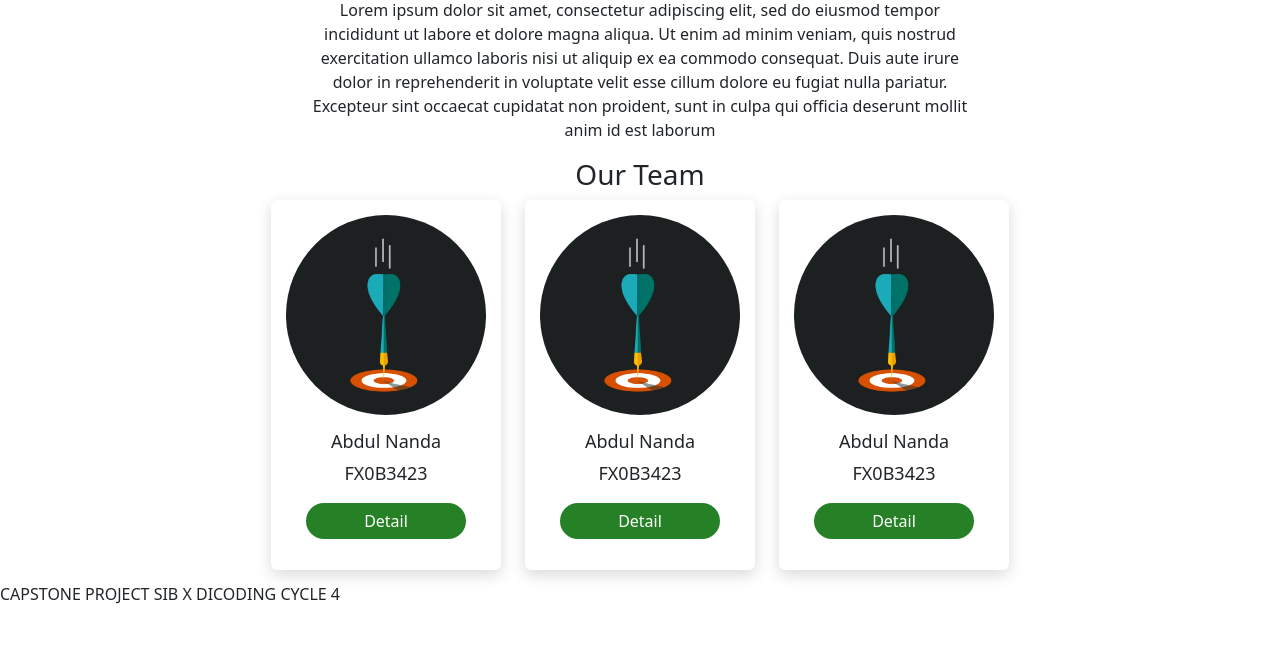
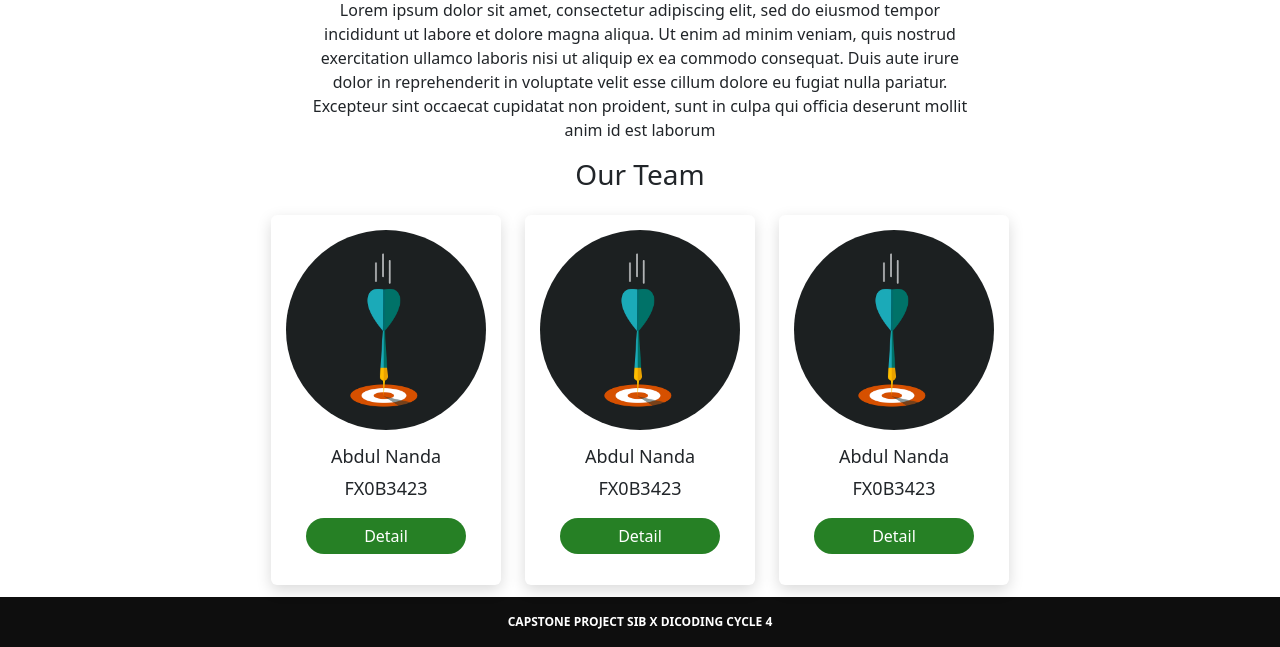
Before and after one commit to elzains/Sampahku-Capstone-Project, a plain HTML site: page index.html in a window 1280 px wide. Shown: the part 189-836 px from the top of the page. Before the commit the page ends 811 px from the top, so only its background shows below. Drawn offline with nearby package versions, Linux system fonts and the light colour scheme.

Commit message:
Update script footComponent CSS on style.css
Melakukan styling pada footComponent

```diff
--- a/style.css
+++ b/style.css
@@ -46,6 +46,7 @@ body {
 .team .row .col .card {
     border: none;
     padding: 15px;
+    margin-top: 15px;
     box-shadow: rgba(0, 0, 0, 0.15) 0px 5px 15px 0px;
 }
 
@@ -77,3 +78,22 @@ body {
     color: #000;
 }
 /* aboutComponent End */
+/* Footer Start */
+footer {
+    width: 100%;
+    height: 50px;
+    color: #ffffff;
+    display: flex;
+    align-items: center;
+    background-color: #0e0e0e;
+}
+
+footer p {
+    width: 100%;
+    height: 20px;
+    text-align: center;
+    font-size: 12px;
+    font-weight: bold;
+    margin-top: 18px;
+}
+/* Footer End */
```
